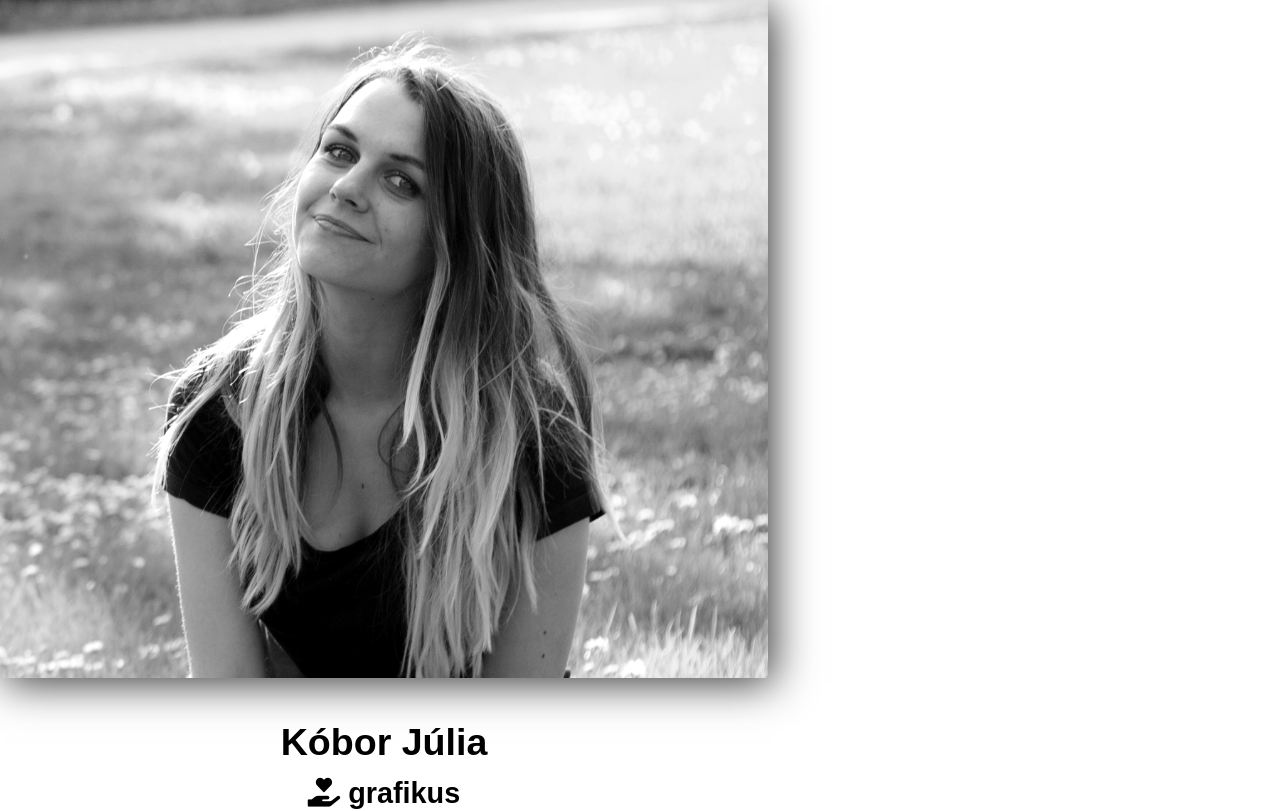
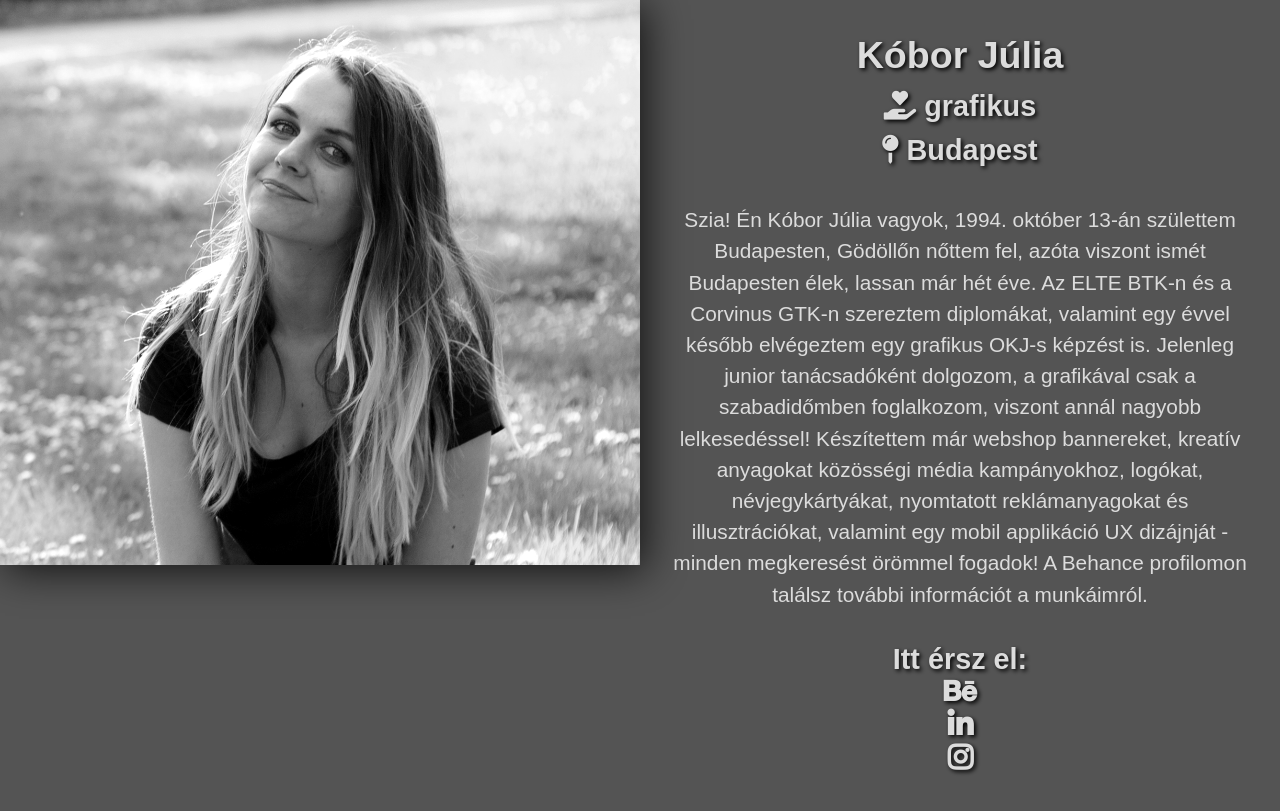
Before and after one commit to juliakobor/sajat-nevjegy, a plain HTML site: page index.html in a window 1280 px wide. Shown: the top 811 px of the page. Drawn offline with Linux system fonts and the light colour scheme; a web font is replaced by a local one.

Commit message:
add new status updates

```diff
--- a/index.html
+++ b/index.html
@@ -16,13 +16,14 @@
   <section class="basic-infos">
     <h1>Kóbor Júlia</h1><h4><i class="fas fa-hand-holding-heart"></i> grafikus<br><i class="fas fa-map-pin"></i></i> Budapest</h4>
   </section>
-  <p id="main-text"><br>Szia! Én Kóbor Júlia vagyok, 1994. október 13-án születtem Budapesten, Gödöllőn nőttem fel, azóta viszont ismét Budapesten élek, már lassan hat éve. Az ELTE BTK-n és a Corvinus GTK-n szereztem diplomákat, valamint egy évvel később elvégeztem egy grafikus OKJ-s képzést is. Jelenleg junior tanácsadóként dolgozom, a grafikával csak a szabadidőmben foglalkozom, viszont annál nagyobb lelkesedéssel! Készítettem már webshop bannereket, kreatív anyagokat közösségi média kampányokhoz, logókat, névjegykártyákat, nyomtatott reklámanyagokat és illusztrációkat, valamint egy mobil applikáció UX dizájnját - minden megkeresést örömmel fogadok! A Behance profilomon találsz további információt a munkáimról.</p>
+  <section class="main-text">
+  <p id="main-text"><br>Szia! Én Kóbor Júlia vagyok, 1994. október 13-án születtem Budapesten, Gödöllőn nőttem fel, azóta viszont ismét Budapesten élek, lassan már hét éve. Az ELTE BTK-n és a Corvinus GTK-n szereztem diplomákat, valamint egy évvel később elvégeztem egy grafikus OKJ-s képzést is. Jelenleg junior tanácsadóként dolgozom, a grafikával csak a szabadidőmben foglalkozom, viszont annál nagyobb lelkesedéssel! Készítettem már webshop bannereket, kreatív anyagokat közösségi média kampányokhoz, logókat, névjegykártyákat, nyomtatott reklámanyagokat és illusztrációkat, valamint egy mobil applikáció UX dizájnját - minden megkeresést örömmel fogadok! A Behance profilomon találsz további információt a munkáimról.</p>
     <p id="link-text"><br>Itt érsz el:
-
         <br><a href="https://www.behance.net/juliakobor1" target="_blank"><i class="fab fa-behance"></i></a>
         <br><a href="https://www.linkedin.com/in/julia-kobor-20a5a6150/" target="_blank"><i class="fab fa-linkedin-in"></i></a>
         <br><a href="https://www.instagram.com/julia_kobor/" target="_blank"><i class="fab fa-instagram"></i></a>
     </p>
+  </section>
   </div>
 </body>
 </html>
--- a/main.CSS
+++ b/main.CSS
@@ -23,40 +23,46 @@ time, mark, audio, video {
    box-sizing: border-box;
    }
 .content {
-  width: 768px;
+  width: 46%;
   text-align: center;
 }
 body {
-   background-color: #ffffff;
+   background-color: #545454;
 }
 h1 {
  font-family: 'Frank Ruhl Libre', Arial, serif;
   font-weight: bold;
   font-size: 2.35rem;
+  color: #DCDCDC;
+   text-shadow: 2px 2px 4px #000000;
 }
 h4 {
   font-family: 'Frank Ruhl Libre', Arial, serif;
   font-weight: bold;
   font-size: 1.8rem;
+  color: #DCDCDC;
+  text-shadow: 2px 2px 4px #000000;
 }
 #link-text{
   font-family: 'Frank Ruhl Libre', Arial, serif;
   font-weight: bold;
   font-size: 1.8rem;
+  color: #DCDCDC;
   filter: grayscale(100%);
+  text-shadow: 2px 2px 4px #000000;
 }
 #main-text {
   font-family: 'Frank Ruhl Libre', Arial, serif;
   font-size: 1.3rem;
   line-height: 1.5;
-  color: #545454;
+  color: #DCDCDC;
 }
 .image {
-  width: 768 px;
+  width: 50%;
   line-height: 5;
 }
 img {
-  width: 768px;
+  width: 100%;
   height: auto;
   box-shadow: hsla(0, 0%, 0%, .8) 5px 5px 40px;
   filter:contrast(120%);
@@ -65,6 +71,18 @@ img {
 .basic-infos {
   line-height: 1.55;
 }
+a {
+  color: #DCDCDC;
+}
 a:hover {
-  color: #777777;
+  color: #fffcf0;
 }
+@media (min-width: 768px) {
+  .image {
+    float: left;
+  }
+  .content {
+    float: right;
+    margin: 2%;
+  }
+}
```
